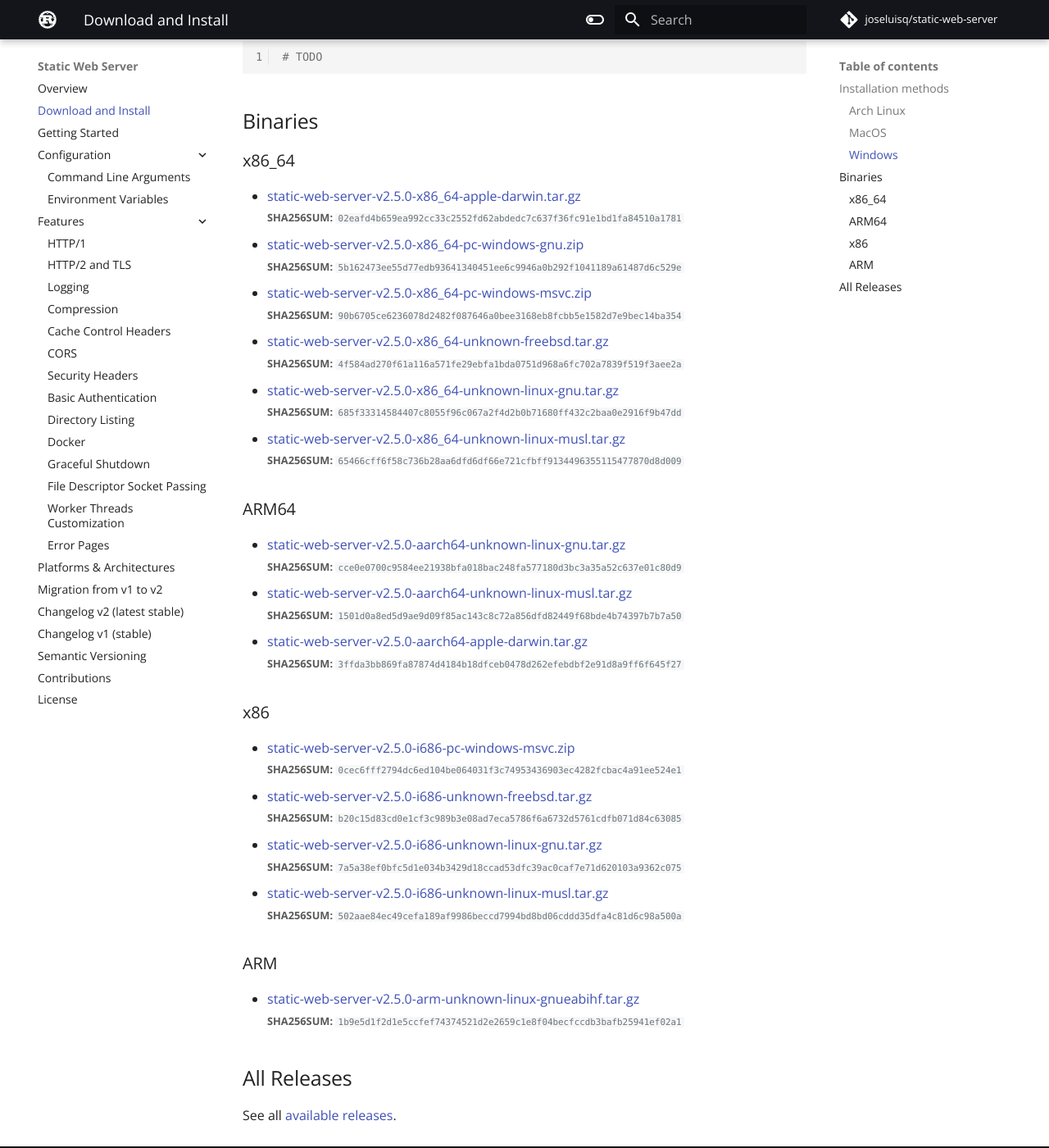
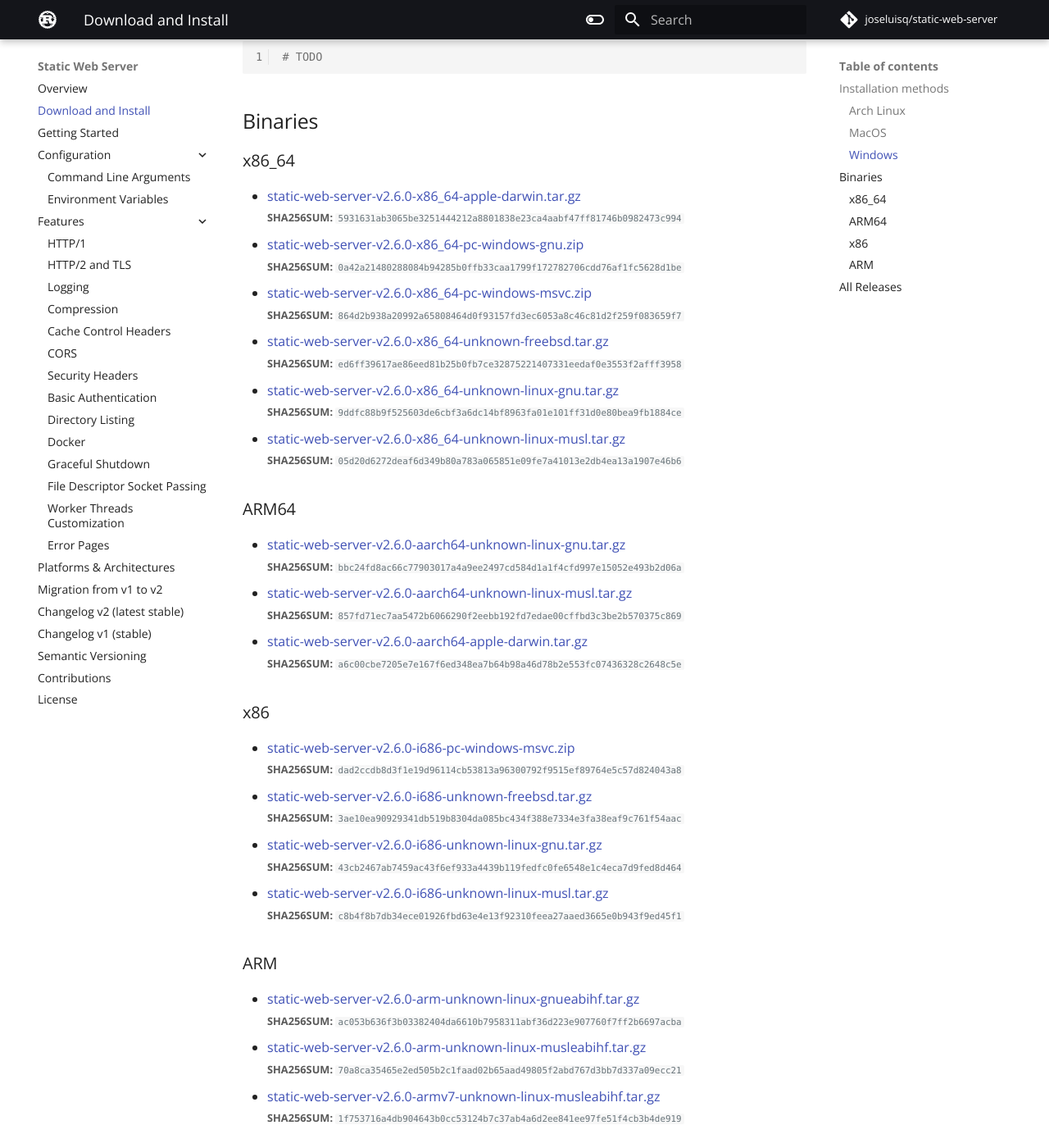
Before and after one commit to static-web-server/static-web-server, an MkDocs documentation site: the page built from docs/content/download-and-install.md, in a window 1280 px wide and 1400 px high, scrolled down 630 px. Shown: the whole window at 82% size. Built offline with MkDocs 1.6.1 and Material for MkDocs 9.7.7, drawn with Linux system fonts in a browser that asks for light colours; some web fonts are replaced; comment, search, counter and statistics services are not loaded; some of the changed text lies outside the part shown.

Commit message:
docs: v2.6.0 [skip ci]

```diff
--- a/docs/content/download-and-install.md
+++ b/docs/content/download-and-install.md
@@ -1,12 +1,12 @@
 # Download and Install
 
-Latest **v2.5.0** release `2022-02-04` ([changelog](https://github.com/joseluisq/static-web-server/releases/tag/v2.5.0))
+Latest **v2.6.0** release `2022-02-28` ([changelog](https://github.com/joseluisq/static-web-server/releases/tag/v2.6.0))
 
 <div class="featured-downloads">
 
-<a class="md-button md-button-sm" href="https://github.com/joseluisq/static-web-server/releases/download/v2.5.0/static-web-server-v2.5.0-x86_64-unknown-linux-gnu.tar.gz">Linux 64-bit</a> <a class="md-button md-button-sm" href="https://github.com/joseluisq/static-web-server/releases/download/v2.5.0/static-web-server-v2.5.0-x86_64-apple-darwin.tar.gz">macOS 64-bit</a>
-<a class="md-button md-button-sm" href="https://github.com/joseluisq/static-web-server/releases/download/v2.5.0/static-web-server-v2.5.0-x86_64-pc-windows-msvc.zip">Windows 64-bit</a>
-<a class="md-button md-button-sm" href="https://github.com/joseluisq/static-web-server/releases/download/v2.5.0/static-web-server-v2.5.0-x86_64-unknown-freebsd.tar.gz">FreeBSD 64-bit</a>
+<a class="md-button md-button-sm" href="https://github.com/joseluisq/static-web-server/releases/download/v2.6.0/static-web-server-v2.6.0-x86_64-unknown-linux-gnu.tar.gz">Linux 64-bit</a> <a class="md-button md-button-sm" href="https://github.com/joseluisq/static-web-server/releases/download/v2.6.0/static-web-server-v2.6.0-x86_64-apple-darwin.tar.gz">macOS 64-bit</a>
+<a class="md-button md-button-sm" href="https://github.com/joseluisq/static-web-server/releases/download/v2.6.0/static-web-server-v2.6.0-x86_64-pc-windows-msvc.zip">Windows 64-bit</a>
+<a class="md-button md-button-sm" href="https://github.com/joseluisq/static-web-server/releases/download/v2.6.0/static-web-server-v2.6.0-x86_64-unknown-freebsd.tar.gz">FreeBSD 64-bit</a>
 
 </div>
 
@@ -36,43 +36,47 @@
 
 ### x86_64
 
-- [static-web-server-v2.5.0-x86_64-apple-darwin.tar.gz](https://github.com/joseluisq/static-web-server/releases/download/v2.5.0/static-web-server-v2.5.0-x86_64-apple-darwin.tar.gz)<br>
-<small>**SHA256SUM:** `02eafd4b659ea992cc33c2552fd62abdedc7c637f36fc91e1bd1fa84510a1781`</small>
-- [static-web-server-v2.5.0-x86_64-pc-windows-gnu.zip](https://github.com/joseluisq/static-web-server/releases/download/v2.5.0/static-web-server-v2.5.0-x86_64-pc-windows-gnu.zip)<br>
-<small>**SHA256SUM:** `5b162473ee55d77edb93641340451ee6c9946a0b292f1041189a61487d6c529e`</small>
-- [static-web-server-v2.5.0-x86_64-pc-windows-msvc.zip](https://github.com/joseluisq/static-web-server/releases/download/v2.5.0/static-web-server-v2.5.0-x86_64-pc-windows-msvc.zip)<br>
-<small>**SHA256SUM:** `90b6705ce6236078d2482f087646a0bee3168eb8fcbb5e1582d7e9bec14ba354`</small>
-- [static-web-server-v2.5.0-x86_64-unknown-freebsd.tar.gz](https://github.com/joseluisq/static-web-server/releases/download/v2.5.0/static-web-server-v2.5.0-x86_64-unknown-freebsd.tar.gz)<br>
-<small>**SHA256SUM:** `4f584ad270f61a116a571fe29ebfa1bda0751d968a6fc702a7839f519f3aee2a`</small>
-- [static-web-server-v2.5.0-x86_64-unknown-linux-gnu.tar.gz](https://github.com/joseluisq/static-web-server/releases/download/v2.5.0/static-web-server-v2.5.0-x86_64-unknown-linux-gnu.tar.gz)<br>
-<small>**SHA256SUM:** `685f33314584407c8055f96c067a2f4d2b0b71680ff432c2baa0e2916f9b47dd`</small>
-- [static-web-server-v2.5.0-x86_64-unknown-linux-musl.tar.gz](https://github.com/joseluisq/static-web-server/releases/download/v2.5.0/static-web-server-v2.5.0-x86_64-unknown-linux-musl.tar.gz)<br>
-<small>**SHA256SUM:** `65466cff6f58c736b28aa6dfd6df66e721cfbff9134496355115477870d8d009`</small>
+- [static-web-server-v2.6.0-x86_64-apple-darwin.tar.gz](https://github.com/joseluisq/static-web-server/releases/download/v2.6.0/static-web-server-v2.6.0-x86_64-apple-darwin.tar.gz)<br>
+<small>**SHA256SUM:** `5931631ab3065be3251444212a8801838e23ca4aabf47ff81746b0982473c994`</small>
+- [static-web-server-v2.6.0-x86_64-pc-windows-gnu.zip](https://github.com/joseluisq/static-web-server/releases/download/v2.6.0/static-web-server-v2.6.0-x86_64-pc-windows-gnu.zip)<br>
+<small>**SHA256SUM:** `0a42a21480288084b94285b0ffb33caa1799f172782706cdd76af1fc5628d1be`</small>
+- [static-web-server-v2.6.0-x86_64-pc-windows-msvc.zip](https://github.com/joseluisq/static-web-server/releases/download/v2.6.0/static-web-server-v2.6.0-x86_64-pc-windows-msvc.zip)<br>
+<small>**SHA256SUM:** `864d2b938a20992a65808464d0f93157fd3ec6053a8c46c81d2f259f083659f7`</small>
+- [static-web-server-v2.6.0-x86_64-unknown-freebsd.tar.gz](https://github.com/joseluisq/static-web-server/releases/download/v2.6.0/static-web-server-v2.6.0-x86_64-unknown-freebsd.tar.gz)<br>
+<small>**SHA256SUM:** `ed6ff39617ae86eed81b25b0fb7ce32875221407331eedaf0e3553f2afff3958`</small>
+- [static-web-server-v2.6.0-x86_64-unknown-linux-gnu.tar.gz](https://github.com/joseluisq/static-web-server/releases/download/v2.6.0/static-web-server-v2.6.0-x86_64-unknown-linux-gnu.tar.gz)<br>
+<small>**SHA256SUM:** `9ddfc88b9f525603de6cbf3a6dc14bf8963fa01e101ff31d0e80bea9fb1884ce`</small>
+- [static-web-server-v2.6.0-x86_64-unknown-linux-musl.tar.gz](https://github.com/joseluisq/static-web-server/releases/download/v2.6.0/static-web-server-v2.6.0-x86_64-unknown-linux-musl.tar.gz)<br>
+<small>**SHA256SUM:** `05d20d6272deaf6d349b80a783a065851e09fe7a41013e2db4ea13a1907e46b6`</small>
 
 ### ARM64
 
-- [static-web-server-v2.5.0-aarch64-unknown-linux-gnu.tar.gz](https://github.com/joseluisq/static-web-server/releases/download/v2.5.0/static-web-server-v2.5.0-aarch64-unknown-linux-gnu.tar.gz)<br>
-<small>**SHA256SUM:** `cce0e0700c9584ee21938bfa018bac248fa577180d3bc3a35a52c637e01c80d9`</small>
-- [static-web-server-v2.5.0-aarch64-unknown-linux-musl.tar.gz](https://github.com/joseluisq/static-web-server/releases/download/v2.5.0/static-web-server-v2.5.0-aarch64-unknown-linux-musl.tar.gz)<br>
-<small>**SHA256SUM:** `1501d0a8ed5d9ae9d09f85ac143c8c72a856dfd82449f68bde4b74397b7b7a50`</small>
-- [static-web-server-v2.5.0-aarch64-apple-darwin.tar.gz](https://github.com/joseluisq/static-web-server/releases/download/v2.5.0/static-web-server-v2.5.0-aarch64-apple-darwin.tar.gz)<br>
-<small>**SHA256SUM:** `3ffda3bb869fa87874d4184b18dfceb0478d262efebdbf2e91d8a9ff6f645f27`</small>
+- [static-web-server-v2.6.0-aarch64-unknown-linux-gnu.tar.gz](https://github.com/joseluisq/static-web-server/releases/download/v2.6.0/static-web-server-v2.6.0-aarch64-unknown-linux-gnu.tar.gz)<br>
+<small>**SHA256SUM:** `bbc24fd8ac66c77903017a4a9ee2497cd584d1a1f4cfd997e15052e493b2d06a`</small>
+- [static-web-server-v2.6.0-aarch64-unknown-linux-musl.tar.gz](https://github.com/joseluisq/static-web-server/releases/download/v2.6.0/static-web-server-v2.6.0-aarch64-unknown-linux-musl.tar.gz)<br>
+<small>**SHA256SUM:** `857fd71ec7aa5472b6066290f2eebb192fd7edae00cffbd3c3be2b570375c869`</small>
+- [static-web-server-v2.6.0-aarch64-apple-darwin.tar.gz](https://github.com/joseluisq/static-web-server/releases/download/v2.6.0/static-web-server-v2.6.0-aarch64-apple-darwin.tar.gz)<br>
+<small>**SHA256SUM:** `a6c00cbe7205e7e167f6ed348ea7b64b98a46d78b2e553fc07436328c2648c5e`</small>
 
 ### x86
 
-- [static-web-server-v2.5.0-i686-pc-windows-msvc.zip](https://github.com/joseluisq/static-web-server/releases/download/v2.5.0/static-web-server-v2.5.0-i686-pc-windows-msvc.zip)<br>
-<small>**SHA256SUM:** `0cec6fff2794dc6ed104be064031f3c74953436903ec4282fcbac4a91ee524e1`</small>
-- [static-web-server-v2.5.0-i686-unknown-freebsd.tar.gz](https://github.com/joseluisq/static-web-server/releases/download/v2.5.0/static-web-server-v2.5.0-i686-unknown-freebsd.tar.gz)<br>
-<small>**SHA256SUM:** `b20c15d83cd0e1cf3c989b3e08ad7eca5786f6a6732d5761cdfb071d84c63085`</small>
-- [static-web-server-v2.5.0-i686-unknown-linux-gnu.tar.gz](https://github.com/joseluisq/static-web-server/releases/download/v2.5.0/static-web-server-v2.5.0-i686-unknown-linux-gnu.tar.gz)<br>
-<small>**SHA256SUM:** `7a5a38ef0bfc5d1e034b3429d18ccad53dfc39ac0caf7e71d620103a9362c075`</small>
-- [static-web-server-v2.5.0-i686-unknown-linux-musl.tar.gz](https://github.com/joseluisq/static-web-server/releases/download/v2.5.0/static-web-server-v2.5.0-i686-unknown-linux-musl.tar.gz)<br>
-<small>**SHA256SUM:** `502aae84ec49cefa189af9986beccd7994bd8bd06cddd35dfa4c81d6c98a500a`</small>
+- [static-web-server-v2.6.0-i686-pc-windows-msvc.zip](https://github.com/joseluisq/static-web-server/releases/download/v2.6.0/static-web-server-v2.6.0-i686-pc-windows-msvc.zip)<br>
+<small>**SHA256SUM:** `dad2ccdb8d3f1e19d96114cb53813a96300792f9515ef89764e5c57d824043a8`</small>
+- [static-web-server-v2.6.0-i686-unknown-freebsd.tar.gz](https://github.com/joseluisq/static-web-server/releases/download/v2.6.0/static-web-server-v2.6.0-i686-unknown-freebsd.tar.gz)<br>
+<small>**SHA256SUM:** `3ae10ea90929341db519b8304da085bc434f388e7334e3fa38eaf9c761f54aac`</small>
+- [static-web-server-v2.6.0-i686-unknown-linux-gnu.tar.gz](https://github.com/joseluisq/static-web-server/releases/download/v2.6.0/static-web-server-v2.6.0-i686-unknown-linux-gnu.tar.gz)<br>
+<small>**SHA256SUM:** `43cb2467ab7459ac43f6ef933a4439b119fedfc0fe6548e1c4eca7d9fed8d464`</small>
+- [static-web-server-v2.6.0-i686-unknown-linux-musl.tar.gz](https://github.com/joseluisq/static-web-server/releases/download/v2.6.0/static-web-server-v2.6.0-i686-unknown-linux-musl.tar.gz)<br>
+<small>**SHA256SUM:** `c8b4f8b7db34ece01926fbd63e4e13f92310feea27aaed3665e0b943f9ed45f1`</small>
 
 ### ARM
 
-- [static-web-server-v2.5.0-arm-unknown-linux-gnueabihf.tar.gz](https://github.com/joseluisq/static-web-server/releases/download/v2.5.0/static-web-server-v2.5.0-arm-unknown-linux-gnueabihf.tar.gz)<br>
-<small>**SHA256SUM:** `1b9e5d1f2d1e5ccfef74374521d2e2659c1e8f04becfccdb3bafb25941ef02a1`</small>
+- [static-web-server-v2.6.0-arm-unknown-linux-gnueabihf.tar.gz](https://github.com/joseluisq/static-web-server/releases/download/v2.6.0/static-web-server-v2.6.0-arm-unknown-linux-gnueabihf.tar.gz)<br>
+<small>**SHA256SUM:** `ac053b636f3b03382404da6610b7958311abf36d223e907760f7ff2b6697acba`</small>
+- [static-web-server-v2.6.0-arm-unknown-linux-musleabihf.tar.gz](https://github.com/joseluisq/static-web-server/releases/download/v2.6.0/static-web-server-v2.6.0-arm-unknown-linux-musleabihf.tar.gz)<br>
+<small>**SHA256SUM:** `70a8ca35465e2ed505b2c1faad02b65aad49805f2abd767d3bb7d337a09ecc21`</small>
+- [static-web-server-v2.6.0-armv7-unknown-linux-musleabihf.tar.gz](https://github.com/joseluisq/static-web-server/releases/download/v2.6.0/static-web-server-v2.6.0-armv7-unknown-linux-musleabihf.tar.gz)<br>
+<small>**SHA256SUM:** `1f753716a4db904643b0cc53124b7c37ab4a6d2ee841ee97fe51f4cb3b4de919`</small>
 
 ## All Releases
 
```
